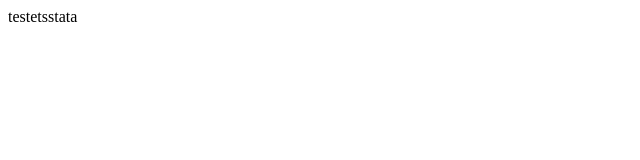
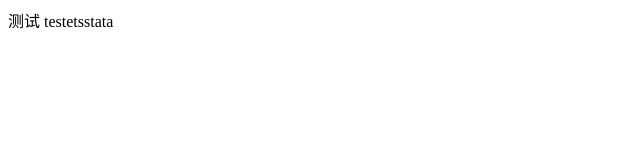
Before and after one commit to 258506801/BaiduIFE-Task-4, a plain HTML site: page index.html in a window 1280 px wide. Shown: the full height of the page, 0-640 px from the left. Drawn offline with Linux system fonts and the light colour scheme.

Commit message:
modify index title

```diff
--- a/index.html
+++ b/index.html
@@ -3,13 +3,13 @@
 
 <head>
 	<meta charset="UTF-8">
-	<title>Baiduife-task-4 by 258506801</title>
+	<title>百度前端技术学院任务4</title>
 	<meta name="viewport" content="width=device-width, initial-scale=1">
 	<link rel="icon" href="http://ife.baidu.com/asset/img/favicon.ico" type="image/x-icon">
 </head>
 
 <body>
-
+测试
 	testetsstata
 
 </body>
```
